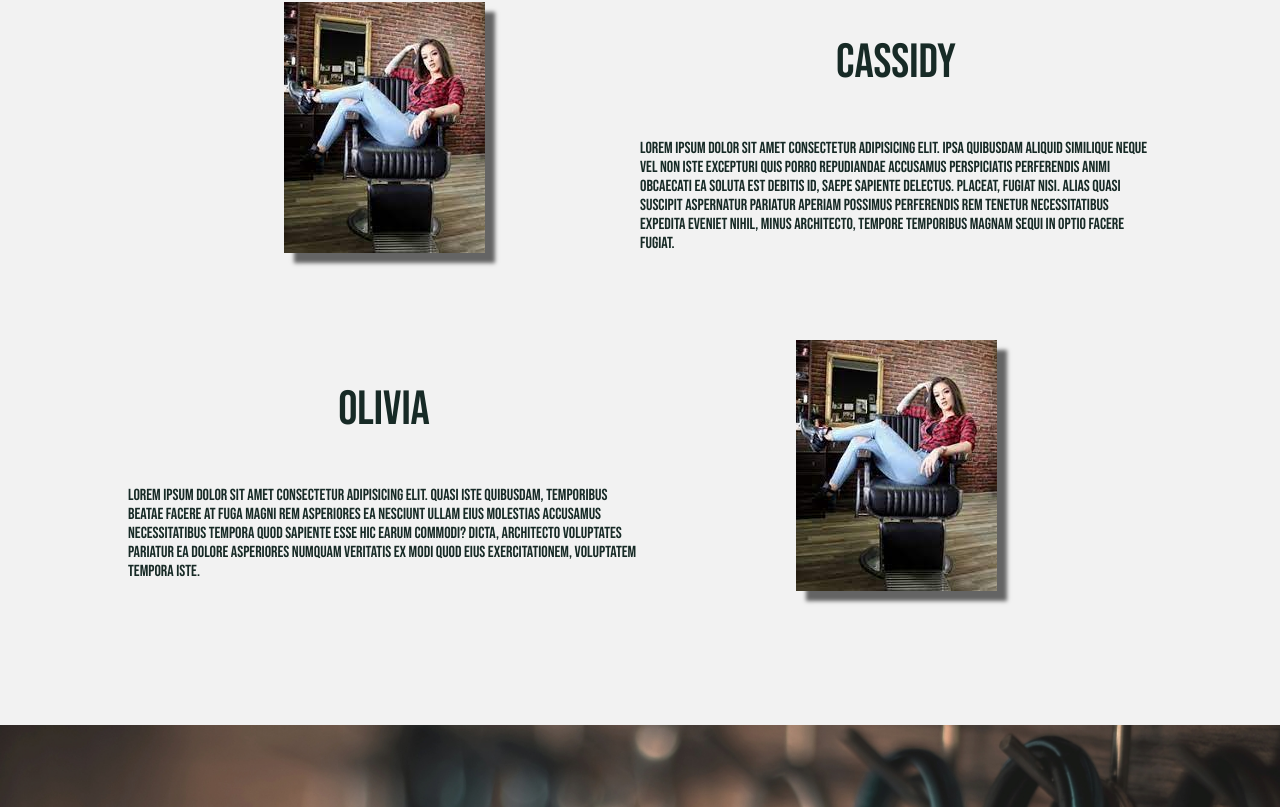
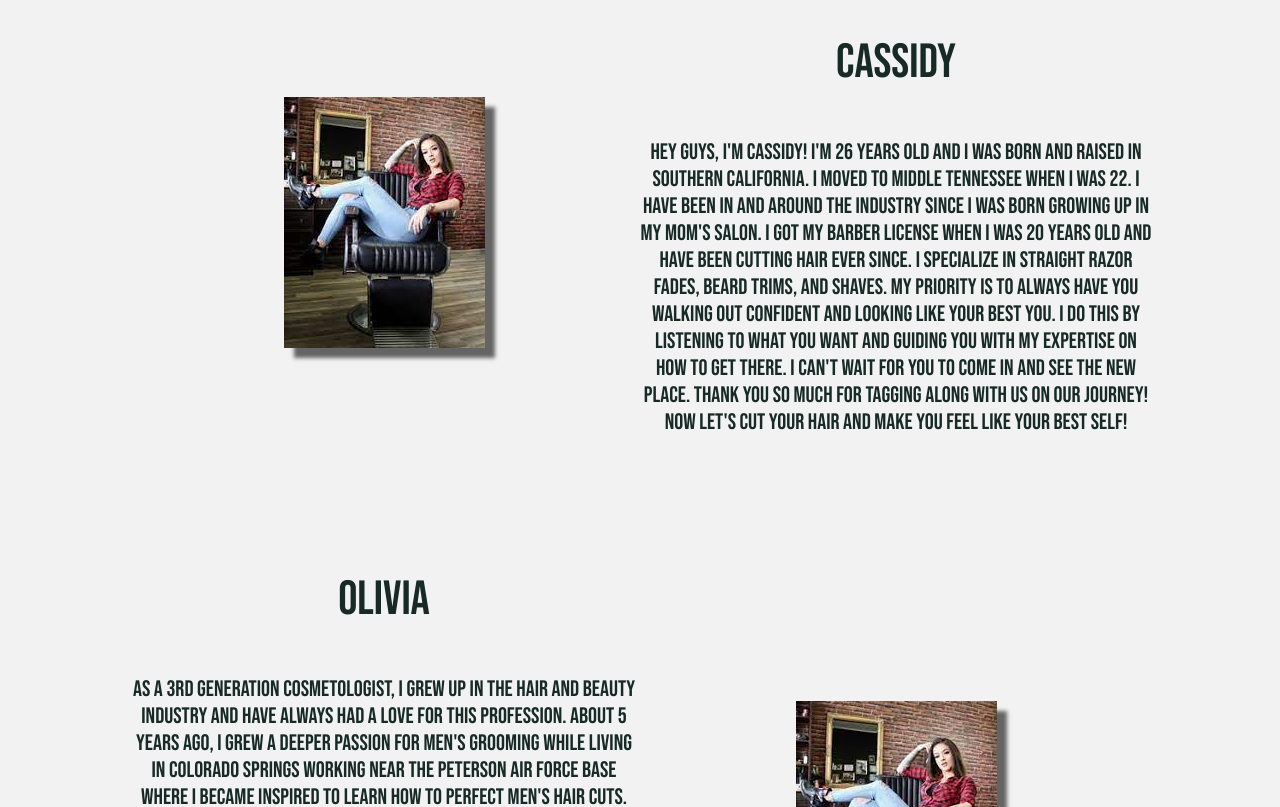
Before and after one commit to BlARCHER31/mancave-hbp-ui, a React (Create React App) app: page / in a window 1280 px wide. Shown: the part 993-1800 px from the top of the page. Built offline with nearby package versions, Linux system fonts and the light colour scheme.

Commit message:
about description updates and style updates

```diff
--- a/src/about/about.css
+++ b/src/about/about.css
@@ -3,6 +3,34 @@
   color: #172a26;
   min-height: 100vh;
   padding-bottom: 4rem;
+}
+
+.about-description {
+  text-align: center;
+}
+
+@media screen and (min-width: 700px) {
+  .about-description {
+    font-size: 1rem;
+  }
+}
+
+@media screen and (min-width: 850px) {
+  .about-description {
+    font-size: 1.2rem;
+  }
+}
+
+@media screen and (min-width: 1000px) {
+  .about-description {
+    font-size: 1.4rem;
+  }
+}
+
+@media screen and (min-width: 1450px) {
+  .about-description {
+    font-size: 1.8rem;
+  }
 }
 
 @media screen and (min-width: 700px) {
--- a/src/about/about.jsx
+++ b/src/about/about.jsx
@@ -3,9 +3,26 @@ import cassImage from './about-images/temp-barber-photo.jpg'
 import AboutIndividual from './about-individual'
 import './about.css'
 
-const cassDescription = `Lorem ipsum dolor sit amet consectetur adipisicing elit. Ipsa quibusdam aliquid similique neque vel non iste excepturi quis porro repudiandae accusamus perspiciatis perferendis animi obcaecati ea soluta est debitis id, saepe sapiente delectus. Placeat, fugiat nisi. Alias quasi suscipit aspernatur pariatur aperiam possimus perferendis rem tenetur necessitatibus expedita eveniet nihil, minus architecto, tempore temporibus magnam sequi in optio facere fugiat.`
+const cassDescription = `Hey guys, I'm Cassidy! I'm 26 years old and I was born and raised in Southern California.
+                        I moved to Middle Tennessee when I was 22. I have been in and around the industry since I was
+                        born growing up in my mom's salon. I got my barber license when I was 20 years old and have been cutting
+                        hair ever since. I specialize in straight razor fades, beard trims, and shaves. My priority is to always
+                        have you walking out confident and looking like your best you. I do this by listening to what you want and
+                        guiding you with my expertise on how to get there. I can't wait for you to come in and see the new place. Thank you
+                        so much for tagging along with us on our journey! Now let's cut your hair and make you feel like your best self!`
 
-const oliviaDescription = `Lorem ipsum dolor sit amet consectetur adipisicing elit. Quasi iste quibusdam, temporibus beatae facere at fuga magni rem asperiores ea nesciunt ullam eius molestias accusamus necessitatibus tempora quod sapiente esse hic earum commodi? Dicta, architecto voluptates pariatur ea dolore asperiores numquam veritatis ex modi quod eius exercitationem, voluptatem tempora iste.`
+const oliviaDescription = `As a 3rd generation cosmetologist, I grew up in the hair and beauty industry and have
+                          always had a love for this profession. About 5 years ago, I grew a deeper passion for men's
+                          grooming while living in Colorado Springs working near the Peterson Air
+                          Force base where I became inspired to learn how to perfect
+                          men's hair cuts. For 8 years now, I have been dedicated to developing a partnership with my clients to
+                          gain a deeper understanding of what they are aiming to achieve. With this mindset,
+                          I have been led to the next step, in my career, by offering these services as a local small
+                          business owner of "The ManCave". I am so excited to continue this journey with every
+                          person who walks through our doors. I aim to provide only the finest haircuts, scalp massages,
+                          hot towel & shave, and of course beard trims.  paired with a cold beverage.
+                          I am so thankful that we are able to create this space for you to kick back, relax and walk
+                          away feeling more confident. I look forward to your appointment in the ManCave.`
 
 const About = () => {
   return (
```
